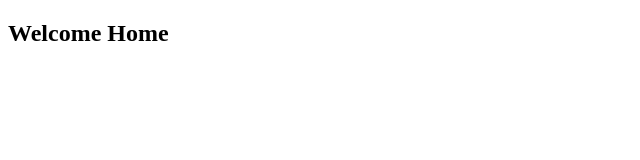
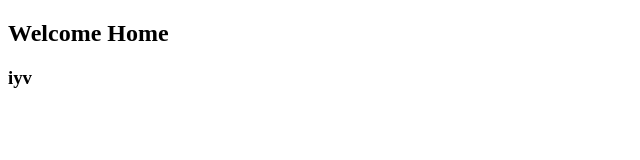
Before and after one commit to DionneNoellaBarretto/exampleProjectRepo, a plain HTML site: page index.html in a window 1280 px wide. Shown: the full height of the page, 0-640 px from the left. Drawn offline with Linux system fonts and the light colour scheme.

Commit message:
change to html

```diff
--- a/index.html
+++ b/index.html
@@ -9,6 +9,7 @@
 <body>
     <div>
         <h2>Welcome Home</h2>
+        <h3>iyv</h3>
     </div>
 
 
```
